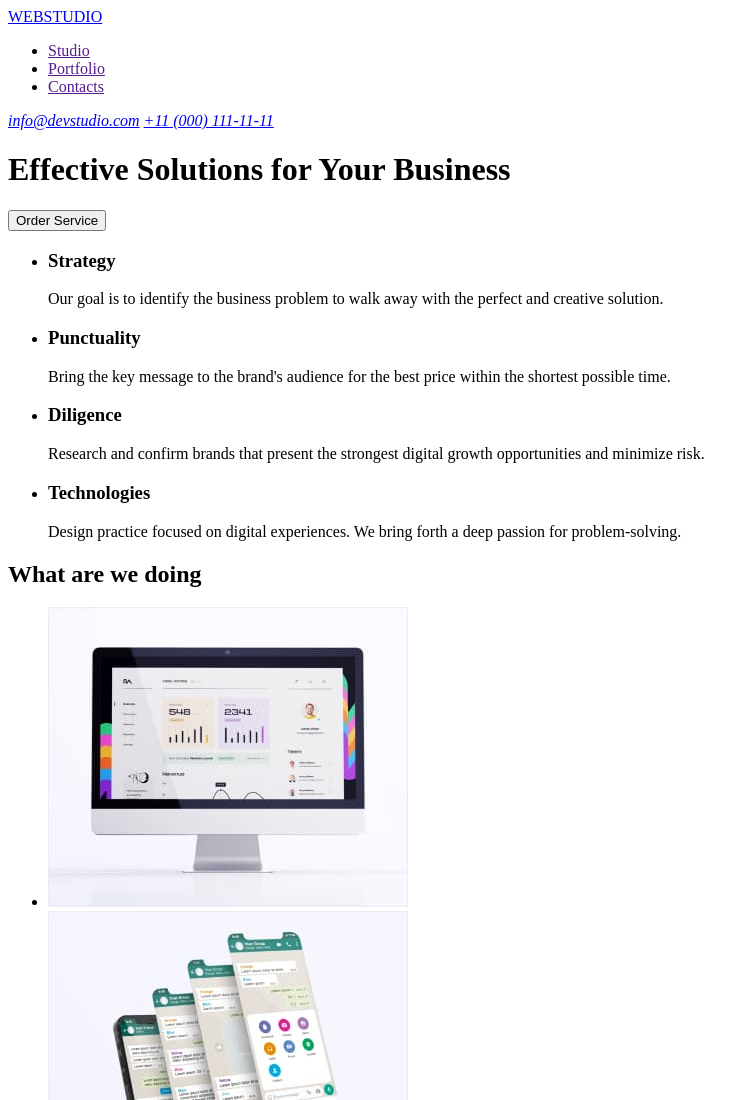
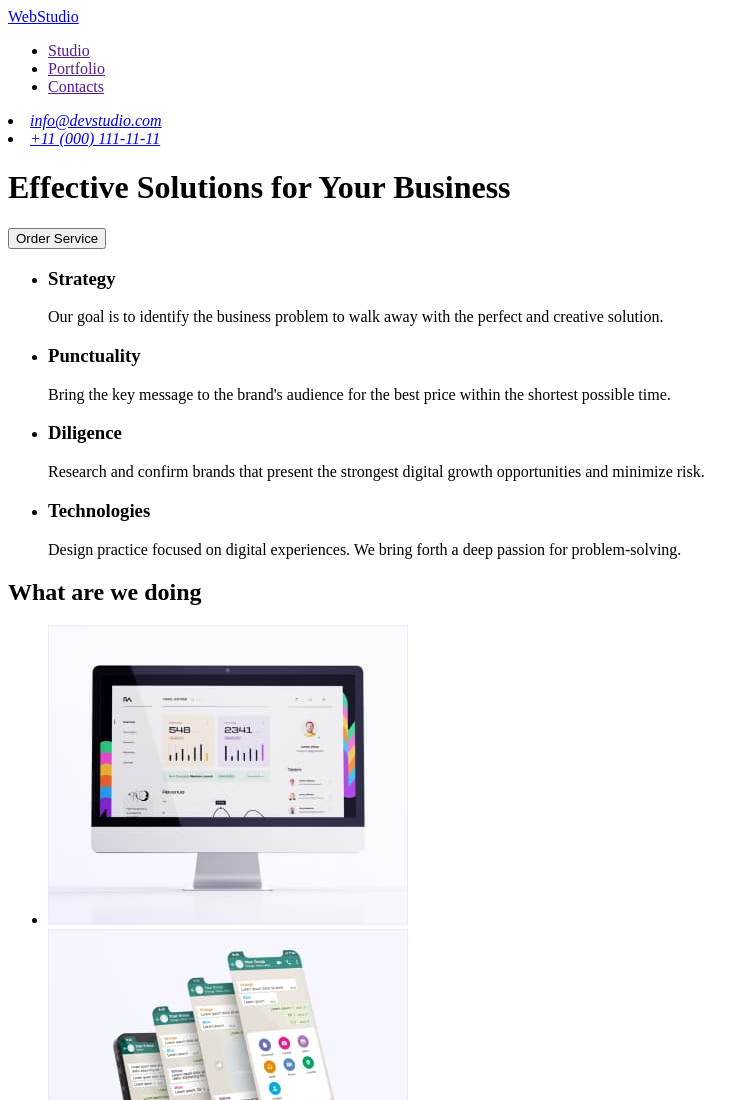
Before and after one commit to LitvinovaOlha1905/goit-markup-hw-01, a plain HTML site: page index.html in a window 1280 px wide. Shown: the top 1100 px of the page, without its empty margins (0-754 px from the left). Drawn offline with Linux system fonts and the light colour scheme.

Commit message:
update file

```diff
--- a/index.html
+++ b/index.html
@@ -11,18 +11,23 @@
 <body>
     <!-- Top Line -->
     <header>
-        <a href="./index.html">WEBSTUDIO</a>
+        <a href="./index.html">WebStudio</a>
         <nav>
             <ul>
                 <li> <a href="">Studio</a> </li>
                 <li> <a href="">Portfolio</a></li>
                 <li> <a href="">Contacts</a></li>
             </ul>
+
+            <address>
+                <li>
+                    <a href="mailto:info@devstudio.com">info@devstudio.com</a>
+                </li>
+                <li>
+                    <a href="tel:+110001111111">+11 (000) 111-11-11</a>
+                </li>
+            </address>
         </nav>
-        <address>
-            <a href="mailto:info@devstudio.com">info@devstudio.com</a>
-            <a href="tel:+110001111111">+11 (000) 111-11-11</a>
-        </address>
     </header>
     <!-- Hero image -->
     <main>
```
